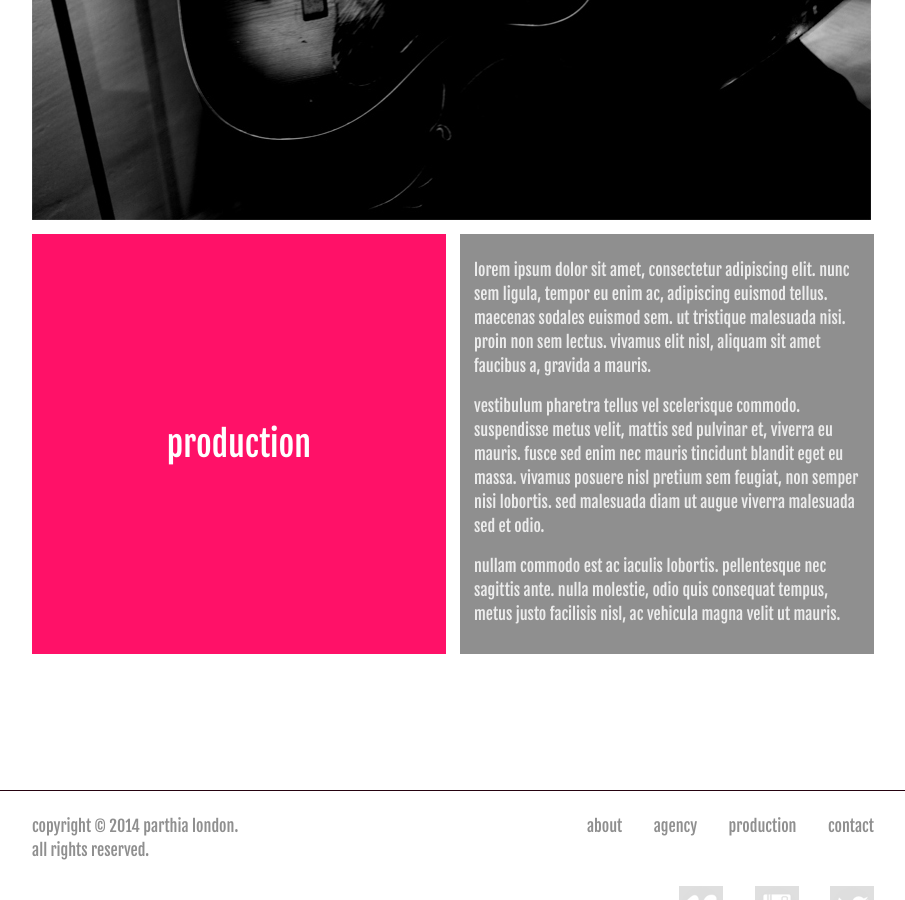
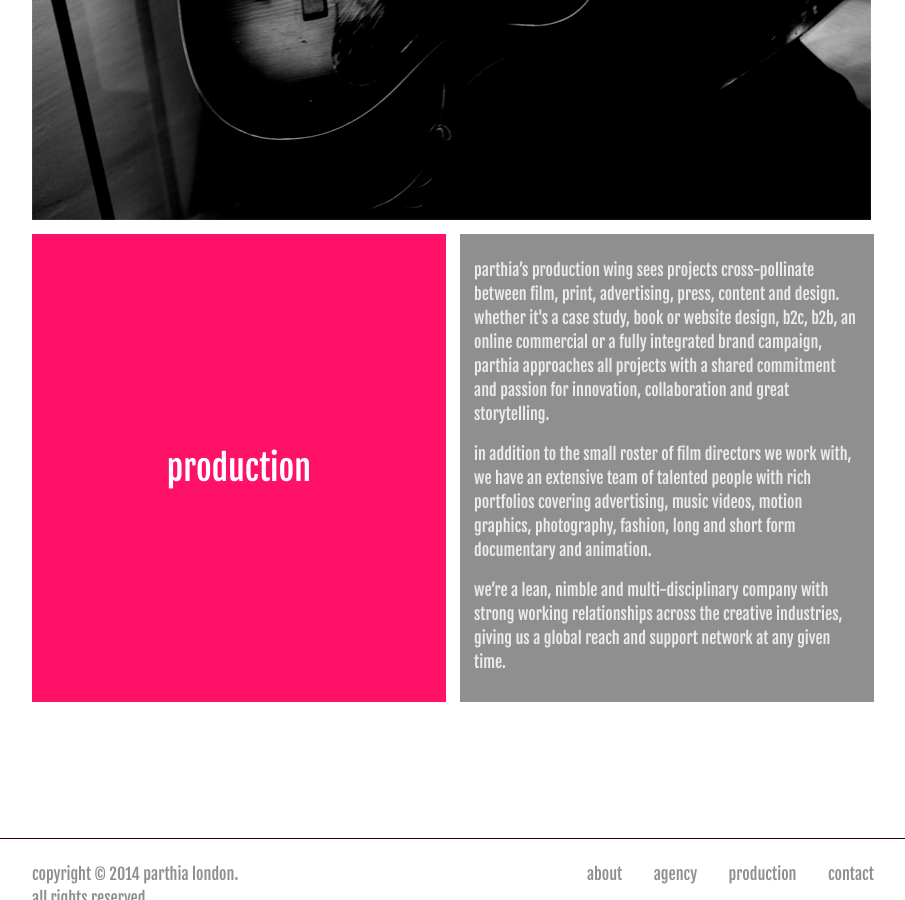
Before and after one commit to marchibbins/parthia, a Jekyll site: the page built from pages/production/index.html, in a window 1280 px wide and 900 px high, scrolled down 969 px. Shown: the whole window, without its empty margins (187-1092 px from the left). Built offline with Jekyll 4.4.1, drawn with Linux system fonts in a browser that asks for light colours.

Commit message:
Production copy update

```diff
--- a/pages/production/index.html
+++ b/pages/production/index.html
@@ -7,8 +7,8 @@ menu_class: sub
 image: /images/production.jpg
 ---
 
-<p>Lorem ipsum dolor sit amet, consectetur adipiscing elit. Nunc sem ligula, tempor eu enim ac, adipiscing euismod tellus. Maecenas sodales euismod sem. Ut tristique malesuada nisi. Proin non sem lectus. Vivamus elit nisl, aliquam sit amet faucibus a, gravida a mauris.</p>
+<p>PARTHIA’S production wing sees projects cross-pollinate between film, print, advertising, press, content and design. Whether it's a case study, book or website design, b2c, b2b, an online commercial or a fully integrated brand campaign, PARTHIA approaches all projects with a shared commitment and passion for innovation, collaboration and great storytelling.</p>
 
-<p>Vestibulum pharetra tellus vel scelerisque commodo. Suspendisse metus velit, mattis sed pulvinar et, viverra eu mauris. Fusce sed enim nec mauris tincidunt blandit eget eu massa. Vivamus posuere nisl pretium sem feugiat, non semper nisi lobortis. Sed malesuada diam ut augue viverra malesuada sed et odio.</p>
+<p>In addition to the small roster of film directors we work with, we have an extensive team of talented people with rich portfolios covering advertising, music videos, motion graphics, photography, fashion, long and short form documentary and animation.</p>
 
-<p>Nullam commodo est ac iaculis lobortis. Pellentesque nec sagittis ante. Nulla molestie, odio quis consequat tempus, metus justo facilisis nisl, ac vehicula magna velit ut mauris.</p>
+<p>We’re a lean, nimble and multi-disciplinary company with strong working relationships across the creative industries, giving us a global reach and support network at any given time.</p>
```
